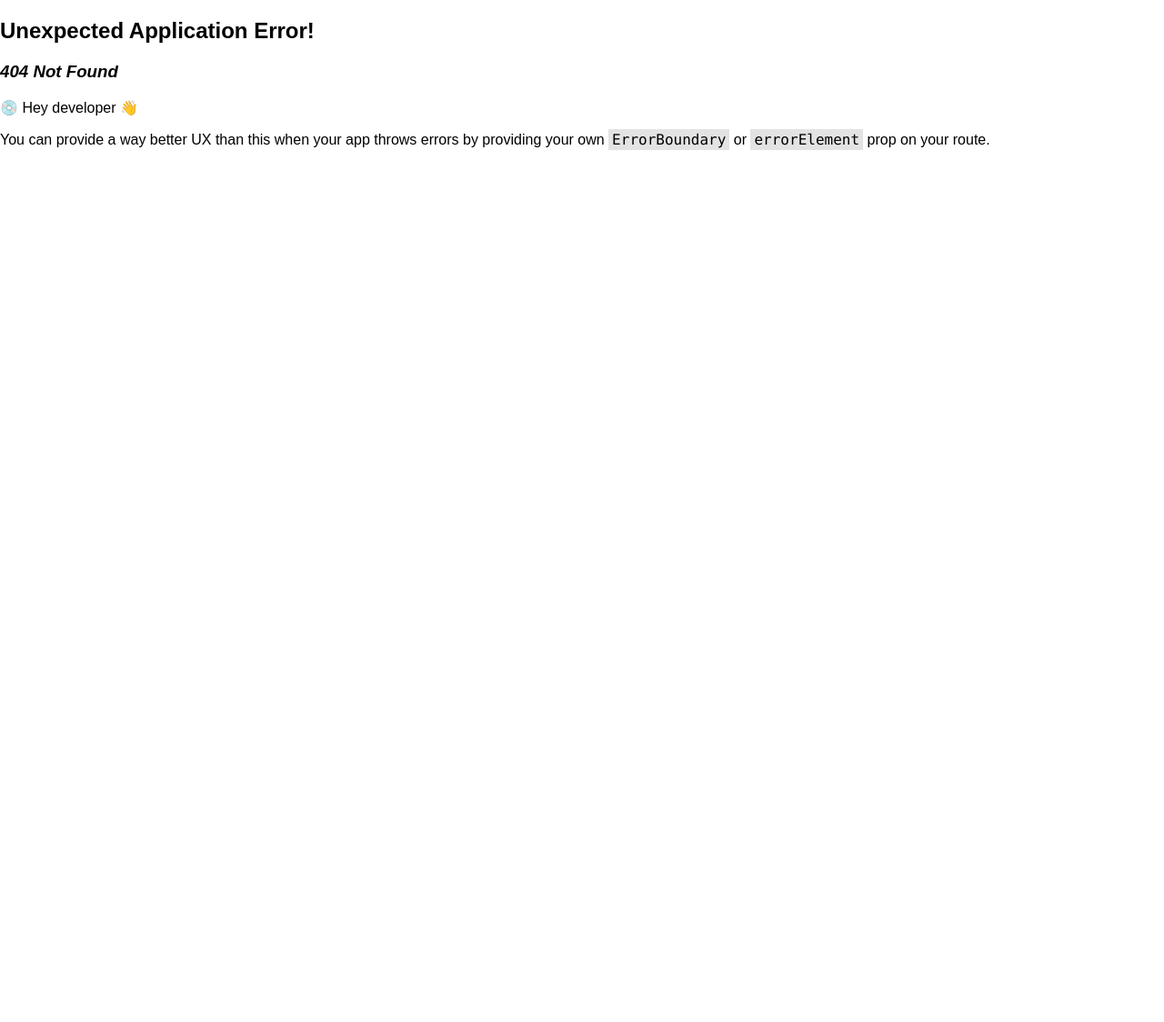
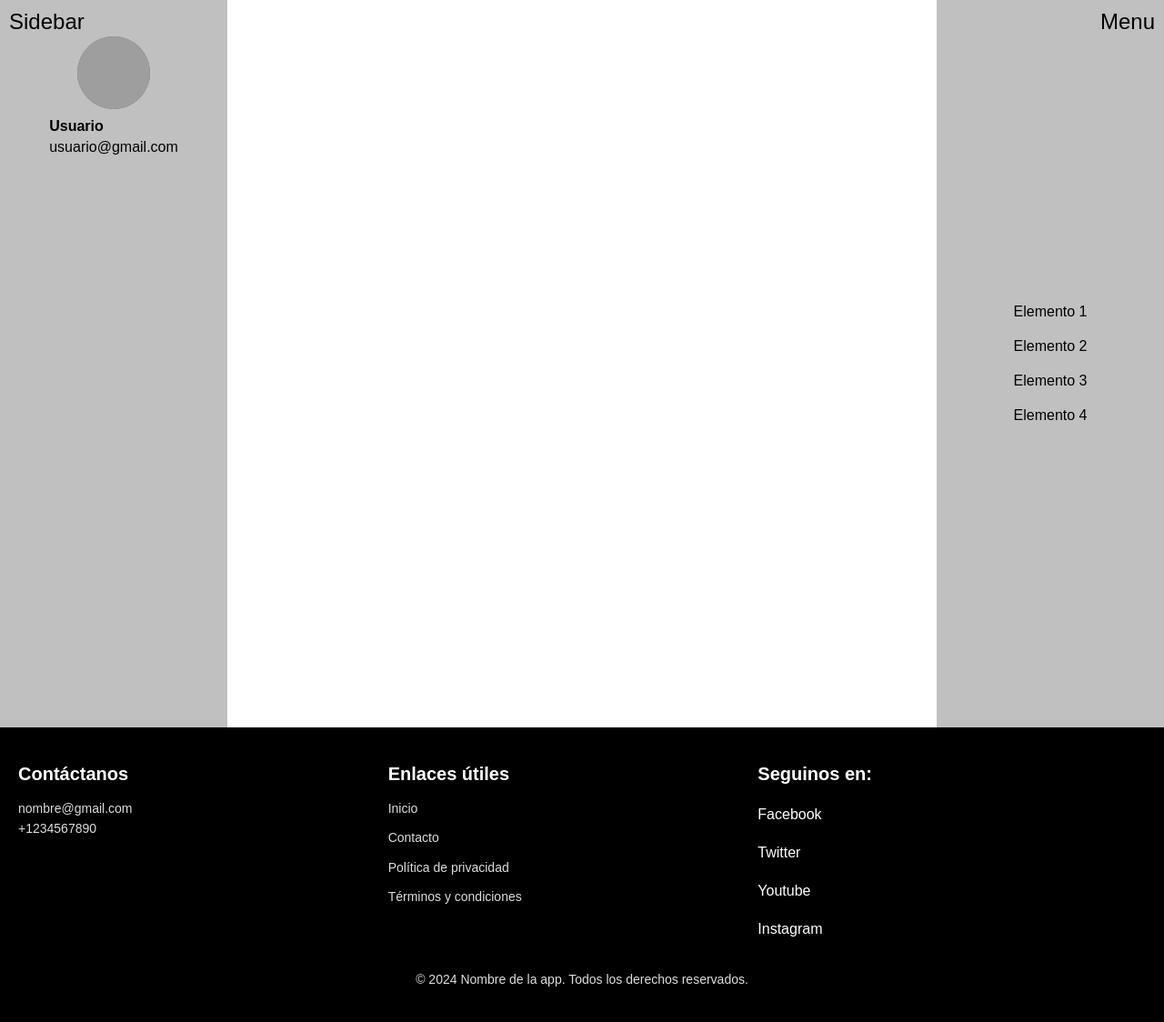
Before and after one commit to rodri364/ejemplo, a React (Create React App) app in the folder react-app/mi-app-react/: page /canvas in a window 1280 px wide. Before the commit this address had no page. Shown: the top 1124 px of the page at 91% size. Before the commit the page ends 800 px from the top, so only its background shows below. Built offline with nearby package versions, Linux system fonts and the light colour scheme; grey boxes are pictures that could not be loaded.

Commit message:
Creamos un login y lo conectamos con el inicio de sesion

```diff
--- a/react-app/mi-app-react/src/App.js
+++ b/react-app/mi-app-react/src/App.js
@@ -1,7 +1,16 @@
+import { useState } from 'react';
 import './App.css';
-import { Form, useLoaderData } from "react-router-dom";
+import { Form, Navigate, useLoaderData } from "react-router-dom";
 
 function App(props) {
+    const [usuario, setUsuario] = useState(null);
+    function handleSubmit(event) {
+        event.preventDefault();
+        if (true) {
+            setUsuario(true);
+        }
+
+    }
   return (
     <>
     <header>
@@ -15,8 +24,9 @@ function App(props) {
         </ul>
     </header>
         <main>
+            {usuario && <Navigate to="/canvas" replace={true} />}
             <div class="login-container">
-                <form class="login-form">
+                <form class="login-form" onSubmit={handleSubmit}>
                     <h2>Iniciar sesion</h2>
                     <label for="username">Nombre de usuario</label>
                     <input type="username" id="username" name="username" alt="Nombre de usuario" placeholder="Ingrese su nombre de usuario" required />
--- /dev/null
+++ b/react-app/mi-app-react/src/Canvas.css
@@ -0,0 +1,244 @@
+*{
+    margin: 0;
+    padding: 0;
+    box-sizing: border-box;
+}
+
+body{
+    font-family: Arial, Helvetica, sans-serif;
+}
+
+.container{
+    display: flex;
+    height: 100vh;
+    position: relative;
+}
+
+.sidebar{
+    width: 250px;
+    background-color: #c0c0c0;
+    padding: 20px;
+    display: flex;
+    flex-direction: column;
+    justify-content: flex-start;
+    position: relative;
+    transition: transform 0.3s ease;
+}
+
+.sidebar .hidden{
+    transform: translateX(-250px);
+}
+
+.menu{
+    width: 250px;
+    background-color: #c0c0c0;
+    padding: 20px;
+    display: flex;
+    flex-direction: column;
+    justify-content: center;
+    position: absolute;
+    top: 0;
+    right: 0;
+    height: 100vh;
+    transition: transform 0.3s ease;
+    transform: translateX(0px);
+}
+
+.menu.hidden{
+    transform: translateX(0);
+}
+
+.close-btn{
+    position: absolute;
+    top: 10px;
+    right: 10px;
+    background-color: transparent;
+    border: none;
+    font-size: 18px;
+    cursor: pointer;
+}
+
+.close-menu-btn{
+    position: absolute;
+    top: 10px;
+    left: 10px;
+    background-color: transparent;
+    border: none;
+    font-size: 18px;
+    cursor: pointer;
+    z-index: 10;
+}
+
+.user-section{
+    display: flex;
+    flex-direction: column;
+    align-items: center;
+    margin-top: 20px;
+}
+
+.user-photo{
+    width: 80px;
+    height: 80px;
+    border-radius: 50%;
+    margin-bottom: 10px;
+    background-color:dimgray;
+}
+
+.user-info h4{
+    margin-bottom: 5px;
+}
+
+.canvas-section{
+    flex-grow: 1;
+    padding: 20px;
+    display: flex;
+    justify-content: center;
+    align-items: center;
+    transition: width 0.3s ease;
+}
+
+#drawingCanvas{
+    border: 1px solid #000;
+    width: 100%;
+    height: 400px;
+    cursor: crosshair;
+}
+
+.menu ul{
+    list-style-type: none;
+    display: flex;
+    flex-direction: column;
+}
+
+.menu ul li{
+    padding: 10px 0;
+    text-align: center;
+}
+
+.toggle-sidebar-btn, .toggle-menu-btn{
+    position: absolute;
+    top: 10px;
+    font-size: 24px;
+    cursor: pointer;
+    background-color: transparent;
+    border: none;
+}
+
+.toggle-sidebar-btn{
+    left: 10px;
+}
+
+.toggle-menu-btn{
+    right: 10px;
+}
+
+/*
+.footer{
+    background: #333;
+    color: white;
+    text-align: center;
+    padding: 15px;
+    position: relative;
+    bottom: 0;
+    width: 100%;
+}*/
+
+.color-picker{
+    margin-top: 20px;
+}
+
+/*footer*/
+footer {
+    background-color: black;
+    color: #fff;
+    padding: 40px 20px;
+    font-family: Arial, sans-serif;
+}
+
+footer .container2 {
+    display: grid;
+    grid-template-columns: repeat(3, 1fr);
+    gap: 20px;
+    width: 100%;
+    max-width: 1200px;
+}
+
+footer h4 {
+    font-size: 20px;
+    margin-bottom: 15px;
+}
+
+footer p, footer a {
+    color: #ddd;
+    font-size: 14px;
+    line-height: 1.6;
+}
+
+footer a {
+    text-decoration: none;
+}
+
+footer a:hover {
+    color: #fff;
+}
+
+footer ul {
+    list-style: none;
+    padding: 0;
+}
+
+footer ul li {
+    margin-bottom: 10px;
+}
+
+footer .social-icons {
+    display: flex;
+    gap: 15px;
+
+}
+
+footer .social-icons a {
+    color: #ddd;
+    font-size: 20px;
+    transition: color 0.3s;
+    font-family: Arial, Helvetica, sans-serif;
+}
+
+footer .social-icons a:hover {
+    color: #fff;
+}
+
+footer form {
+    display: flex;
+    flex-direction: column;
+    margin-top: 20px;
+}
+
+footer form input {
+    padding: 10px;
+    margin-bottom: 10px;
+    border: none;
+    border-radius: 5px;
+    width: 100%;
+    box-sizing: border-box;
+}
+
+footer form button {
+    padding: 10px;
+    border: none;
+    border-radius: 5px;
+    background-color: #0066cc;
+    color: #fff;
+    cursor: pointer;
+    transition: background-color 0.3s;
+}
+
+footer form button:hover {
+    background-color: #004999;
+}
+
+.footer-info {
+    text-align: center;
+    margin-top: 20px;
+    font-size: 14px;
+}
--- /dev/null
+++ b/react-app/mi-app-react/src/Canvas.js
@@ -0,0 +1,67 @@
+import './Canvas.css';
+import { Outlet } from "react-router-dom";
+
+function Canvas(params) {
+    return(
+        <>
+        <div class="container">
+        <div class="sidebar" id="sidebar">
+            <div class="user-section">
+                <img src="user.png" alt="Foto de usuario" class="user-photo"></img>
+                <div class="user-info">
+                    <h4>Usuario</h4>
+                    <p>usuario@gmail.com</p>
+                </div>
+            </div>
+        </div>
+
+        <div class="menu" id="menu">
+            <ul>
+                <li>Elemento 1</li>
+                <li>Elemento 2</li>
+                <li>Elemento 3</li>
+                <li>Elemento 4</li>
+            </ul>
+        </div>
+
+        <button id="toggleSidebar" class="toggle-sidebar-btn"> Sidebar</button>
+        <button id="toggleMenu" class="toggle-menu-btn"> Menu</button>
+    </div>
+    <footer>
+        <div class="container2">
+            <div>
+                <h4>Contáctanos</h4>
+                <p><i class="fa fa-envelope"></i> nombre@gmail.com</p>
+                <p><i class="fa fa-phone"></i> +1234567890</p>
+            </div>
+            <div>
+                <h4>Enlaces útiles</h4>
+                <ul>
+                    <li><a href="/">Inicio</a></li>
+                    <li><a href="/contacto">Contacto</a></li>
+                    <li><a href="/politica-de-privacidad">Política de privacidad</a></li>
+                    <li><a href="/terminos-y-condiciones">Términos y condiciones</a></li>
+                </ul>
+            </div>
+            <div>
+                <h4>Seguinos en:</h4>
+                <div class="social-icons">
+                    <ul>
+                    <li><a href="#"><i class='bx bxl-facebook-circle'></i></a>Facebook</li>
+                    <li><a href="#"><i class='bx bxl-twitter'></i></a>Twitter</li>
+                    <li><a href="#"><i class='bx bxl-youtube'></i></a>Youtube</li>
+                    <li><a href="#"><i class='bx bxl-instagram'></i></a>Instagram</li>
+                    </ul>
+                </div>
+
+            </div>
+        </div>
+        <div class="footer-info">
+            <p>© 2024 Nombre de la app. Todos los derechos reservados.</p>
+        </div>
+    </footer>
+    </>
+    );
+}
+
+export default Canvas;
--- a/react-app/mi-app-react/src/index.js
+++ b/react-app/mi-app-react/src/index.js
@@ -8,11 +8,16 @@ import './index.css';
 import App from './App';
 import reportWebVitals from './reportWebVitals';
 import Registro from './Registro';
+import Canvas from './Canvas';
 
 const router = createBrowserRouter([
   {
     path: "/",
     element: <App></App>,
+  },
+  {
+    path: "/canvas",
+    element: <Canvas></Canvas>
   },
   {
     path: "/registro",
```
Also changed, not shown: react-app/mi-app-react/src/iniciar.js (added, +14 -0 lines).
